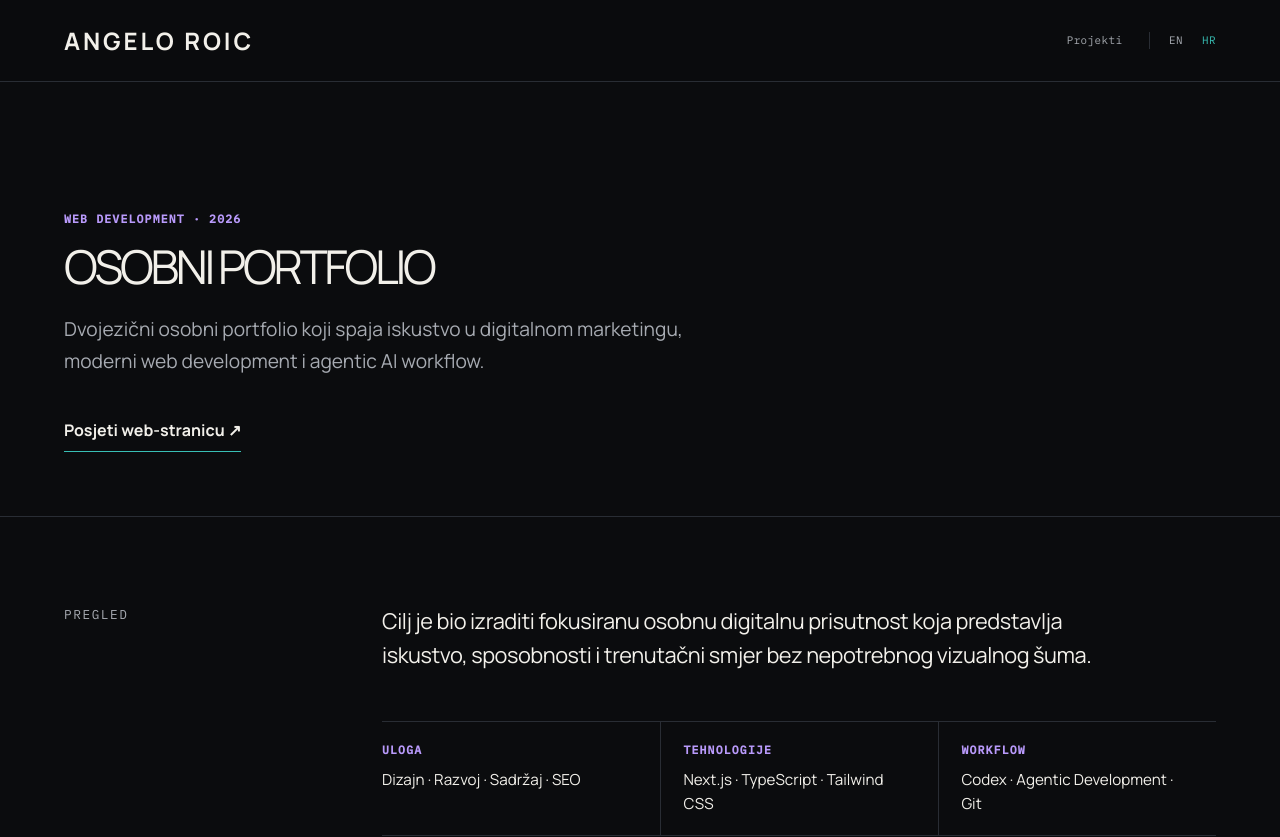
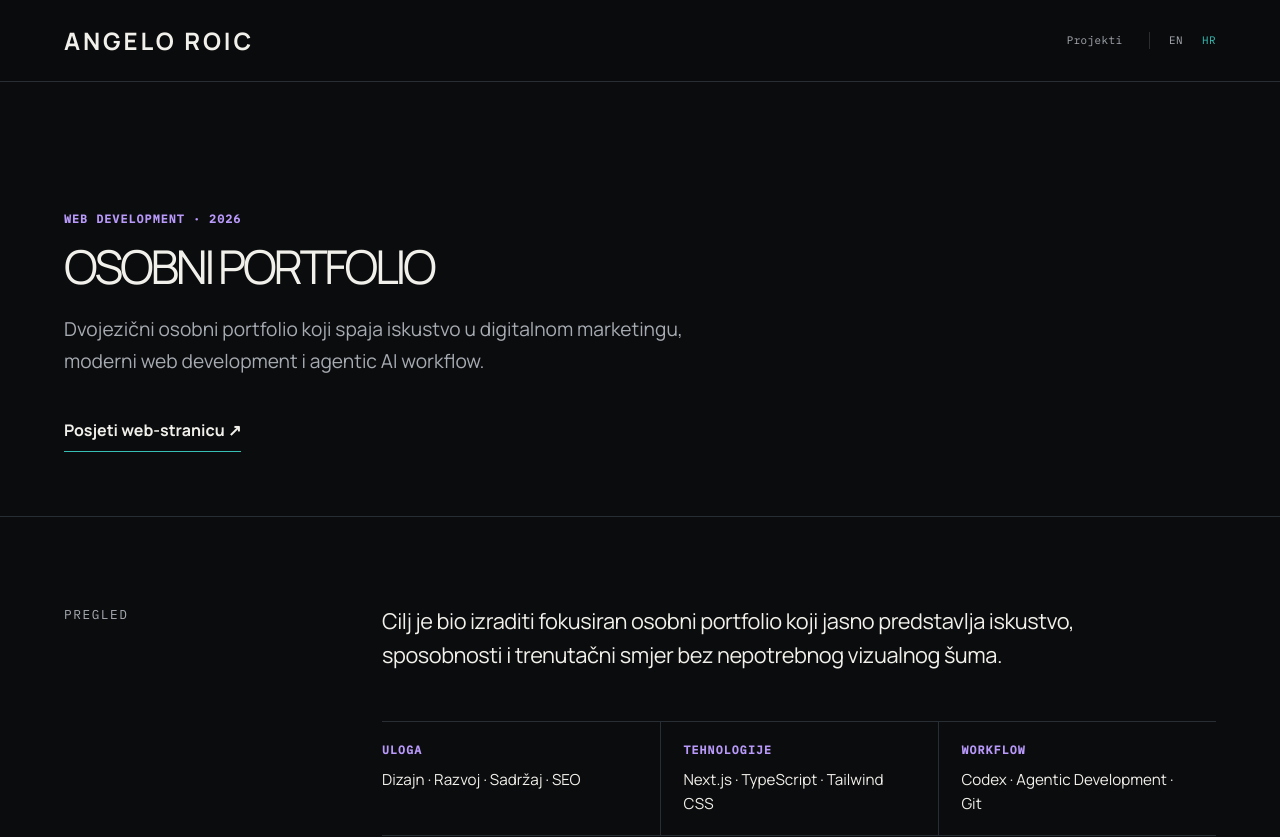
Before and after one commit to angeloroic/angeloroic.com, a Next.js app: page /hr/work/personal-portfolio in a window 1280 px wide. Shown: the top 837 px of the page. Built offline with nearby package versions, Linux system fonts and the light colour scheme.

Commit message:
Refine Croatian case study copy

```diff
--- a/content/case-study.ts
+++ b/content/case-study.ts
@@ -83,7 +83,7 @@ export const caseStudyContent: Record<Locale, CaseStudyContent> = {
     sections: {
       overview: {
         label: "PREGLED",
-        text: "Cilj je bio izraditi fokusiranu osobnu digitalnu prisutnost koja predstavlja iskustvo, sposobnosti i trenutačni smjer bez nepotrebnog vizualnog šuma.",
+        text: "Cilj je bio izraditi fokusiran osobni portfolio koji jasno predstavlja iskustvo, sposobnosti i trenutačni smjer bez nepotrebnog vizualnog šuma.",
       },
       approach: {
         label: "DIZAJNERSKI PRISTUP",
```
